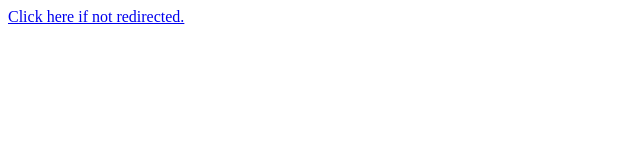
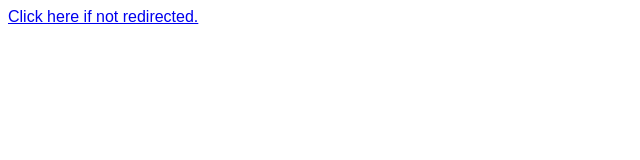
Before and after one commit to LiamBogur/LiamBogur.github.io, a plain HTML site: page index.html in a window 1280 px wide. Shown: the full height of the page, 0-640 px from the left. Drawn offline with Linux system fonts and the light colour scheme.

Commit message:
Update index.html

```diff
--- a/index.html
+++ b/index.html
@@ -1,6 +1,12 @@
 <html>
   <head>
     <title>Redirect</title>
+    <link rel="shortcut icon" type="image/ico" href="favicon.ico">
+    <style>
+      body {
+        font-family: Arial, Helvetica, sans-serif;
+      }
+    </style>
   </head>
   <body>
     <meta http-equiv="refresh" content="1;url=http://175.32.103.208" />
```
